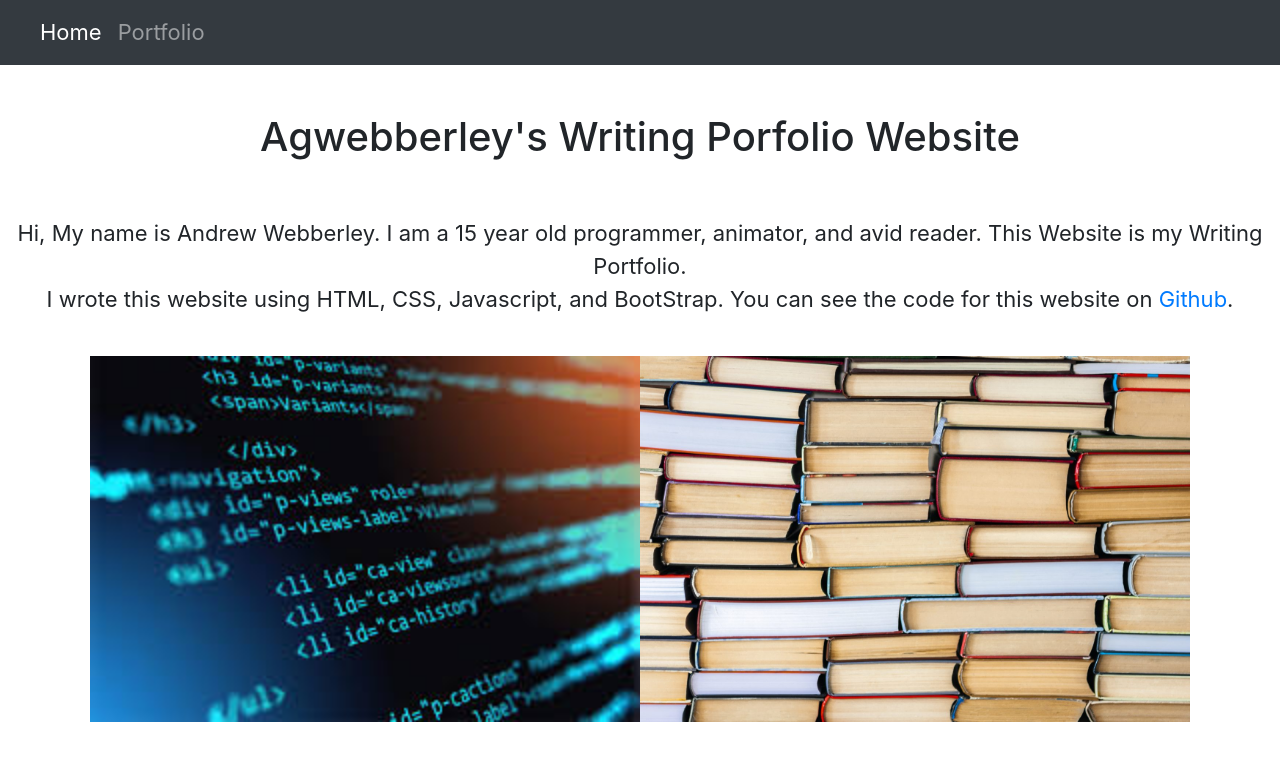
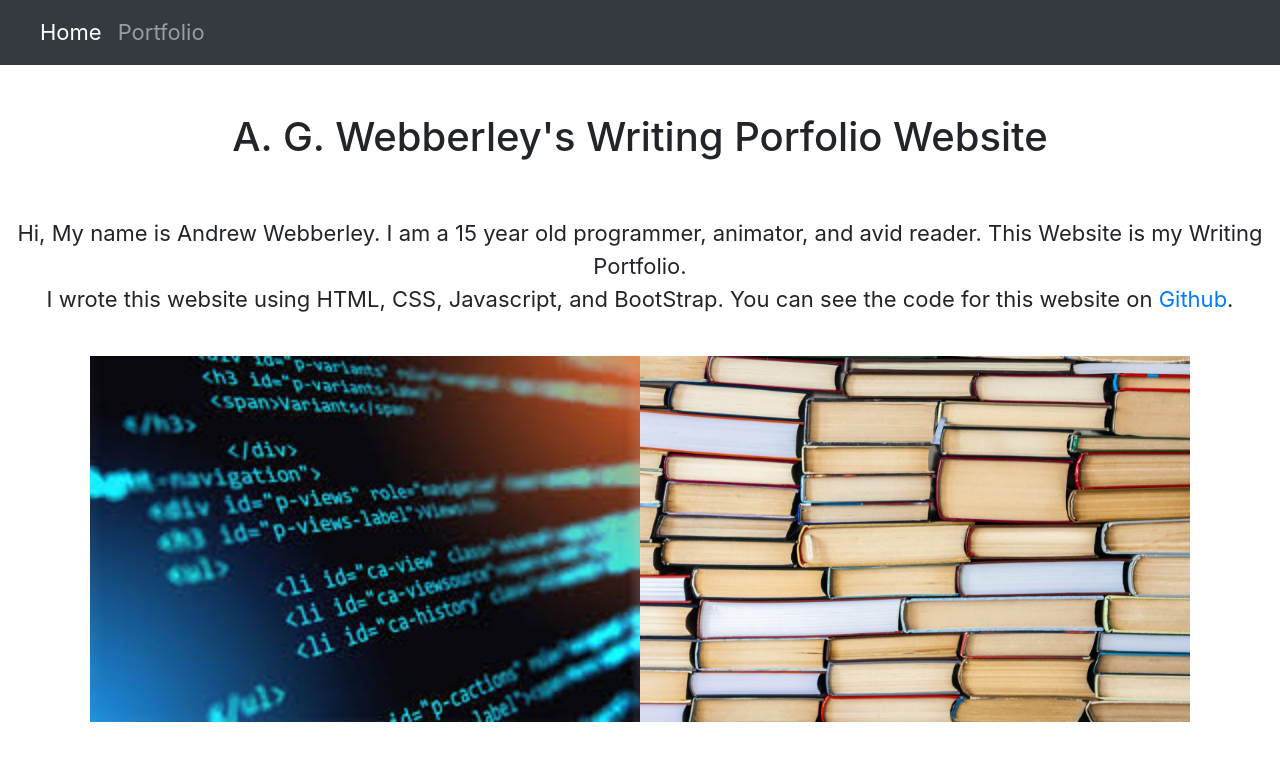
Before and after one commit to Agwebberley/agwebberley.github.io, a plain HTML site: page index.html in a window 1280 px wide. Drawn offline with nearby package versions, Linux system fonts and the light colour scheme.

Commit message:
Update index.html

```diff
--- a/index.html
+++ b/index.html
@@ -27,7 +27,7 @@
 <!--End NavBar-->
 
 	<br><br>
-    <center><h1>Agwebberley's Writing Porfolio Website</h1>
+    <center><h1>A. G. Webberley's Writing Porfolio Website</h1>
     <br><br>
     <p style="font-size:22px;">Hi, My name is Andrew Webberley.  I am a 15 year old programmer, animator, and avid reader.  This Website is my Writing Portfolio.<br>  I wrote this website using HTML, CSS, Javascript, and BootStrap.  You can see the code for this website on <a href="https://github.com/Agwebberley/agwebberley.github.io">Github</a>.</p></center>
 
```
